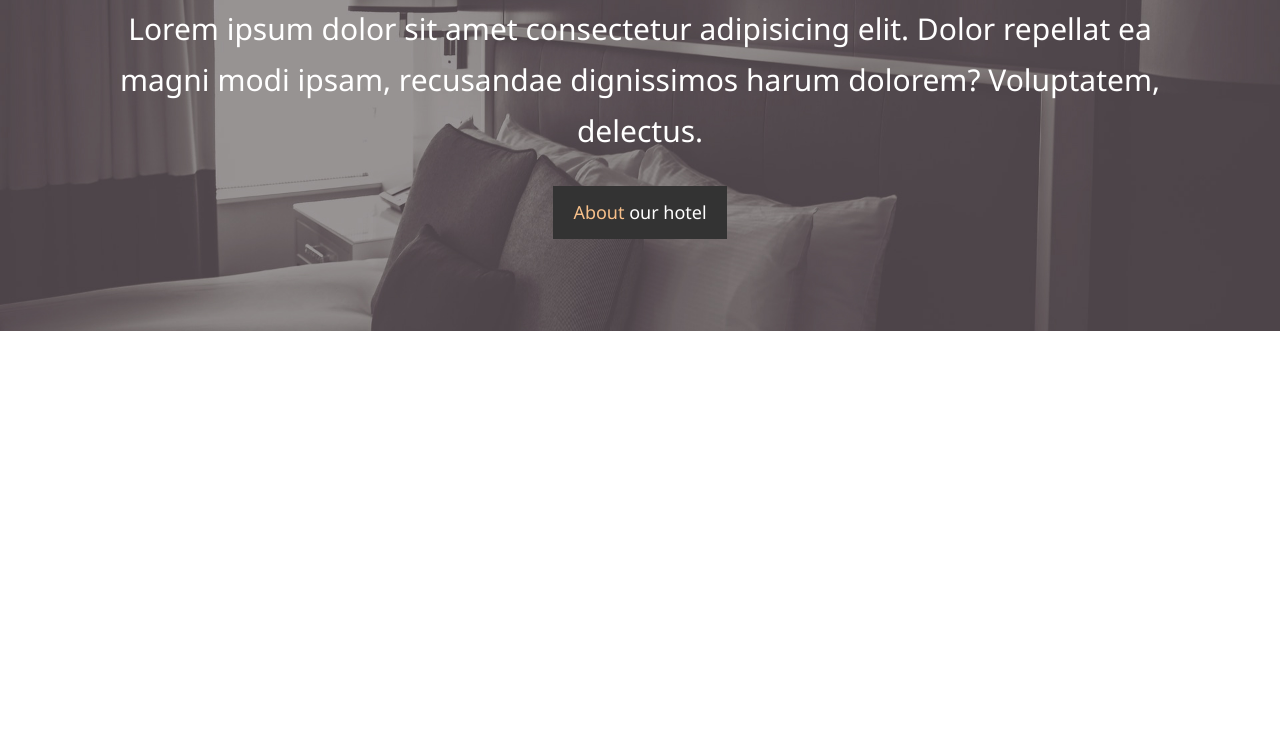
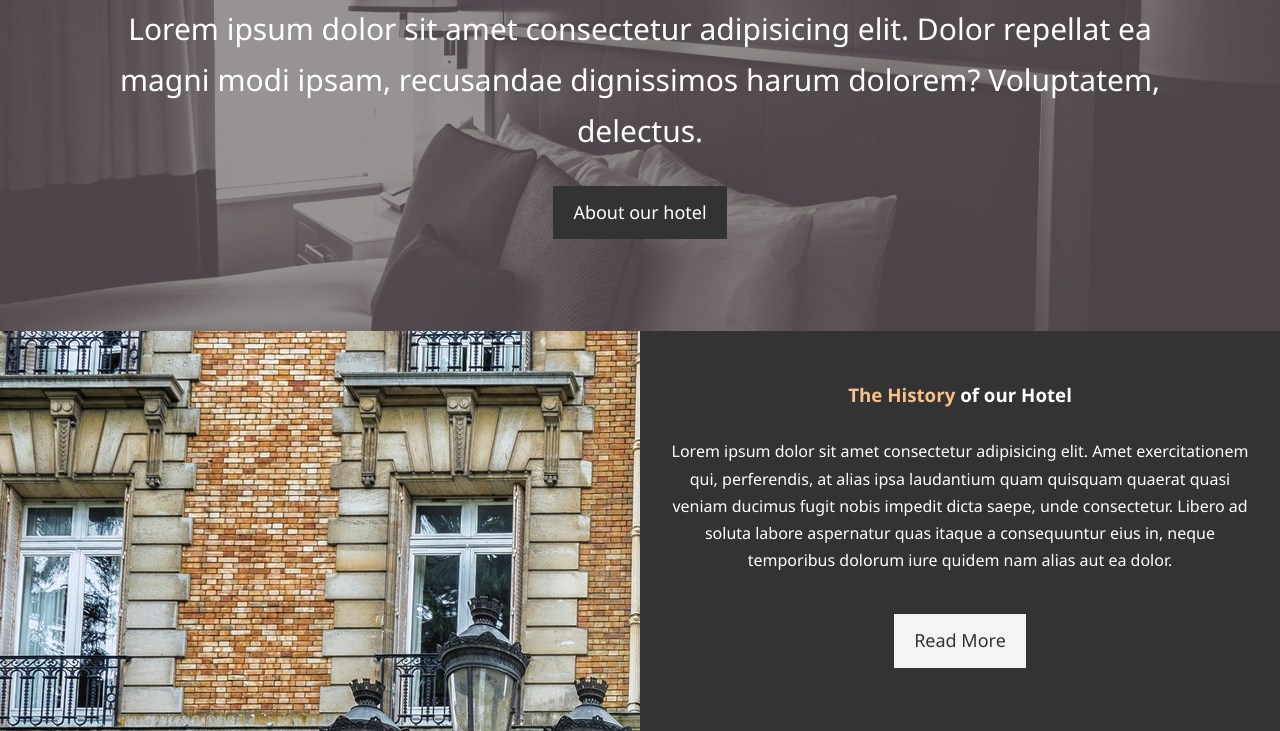
Before and after one commit to panoptic1/html-css-sandbox, a plain HTML site: page hotel/index.html in a window 1280 px wide. Shown: the part 336-1067 px from the top of the page. Before the commit the page ends 800 px from the top, so only its background shows below. Drawn offline with Linux system fonts and the light colour scheme.

Commit message:
home info section

```diff
--- a/hotel/index.html
+++ b/hotel/index.html
@@ -29,11 +29,24 @@
                     <p class="lead">Lorem ipsum dolor sit amet consectetur adipisicing elit.
                         Dolor repellat ea magni modi ipsam, recusandae dignissimos harum dolorem? Voluptatem, delectus.
                     </p>
-                    <a class="btn" href="about.html"><span class="text-primary">About</span> our hotel</a>
+                    <a class="btn" href="about.html">About our hotel</a>
                 </div>
             </div>
         </div>
     </header>
+
+    <section id="home-info" class="bg-dark">
+        <div class="info-img"></div>
+        <div class="info-content">
+            <h3><span class="text-primary">The History</span> of our Hotel</h3>
+            <p>Lorem ipsum dolor sit amet consectetur adipisicing elit.
+                Amet exercitationem qui, perferendis, at alias ipsa laudantium quam quisquam quaerat
+                quasi veniam ducimus fugit nobis impedit dicta saepe, unde consectetur.
+                Libero ad soluta labore aspernatur quas itaque a consequuntur eius in,
+                neque temporibus dolorum iure quidem nam alias aut ea dolor.</p>
+            <a href="about.html" class="btn btn-light">Read More</a>
+        </div>
+    </section>
 </body>
 
 </html>
--- a/hotel/style.css
+++ b/hotel/style.css
@@ -53,6 +53,26 @@ p {
 .btn:hover {
     background: #f7c08a;
     color: #333;
+}
+
+.btn-light {
+    background: #f4f4f4;
+    color: #333;
+}
+
+.bg-dark {
+    background: #333;
+    color: #fff;
+}
+
+.bg-light {
+    background: #f4f4f4;
+    color: #333;
+}
+
+.bg-primary {
+    background: #333;
+    color: #f7c08a;
 }
 
 /* navbar */
@@ -114,3 +134,28 @@ p {
     padding-bottom: 20px;
     line-height: 1.7em;
 }
+
+/* Home Info */
+#home-info {
+    height: 400px;
+}
+
+#home-info .info-img {
+    float: left;
+    width: 50%;
+    background: url('./image_resources/photo-1.jpg');
+    min-height: 100%;
+}
+
+#home-info .info-content {
+    float: right;
+    width: 50%;
+    height: 100%;
+    text-align: center;
+    padding: 50px 30px;
+    overflow: hidden;
+}
+
+#home-info .info-content p {
+    padding-bottom: 30px;
+}
```
